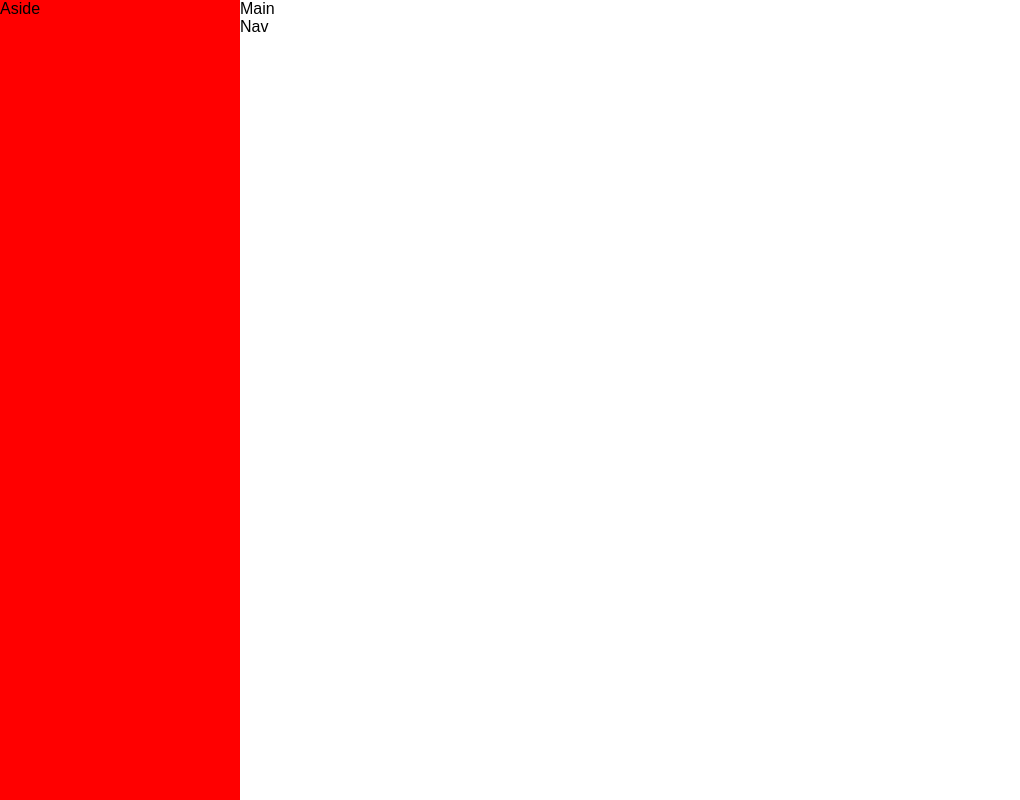
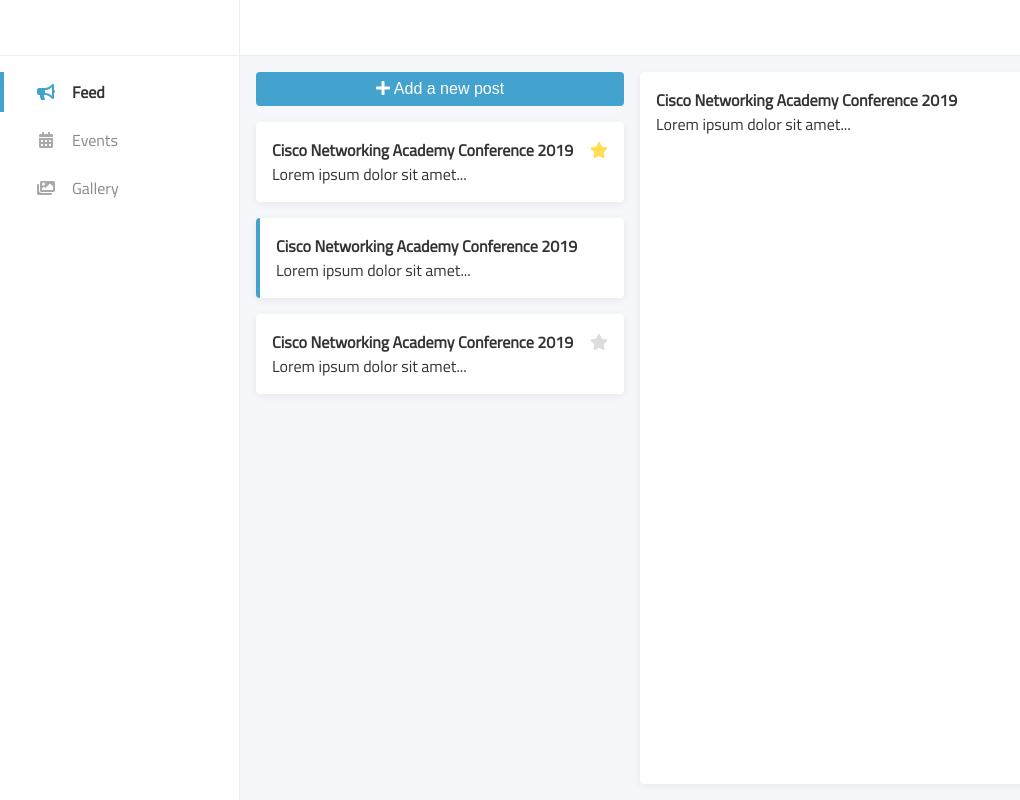
Before and after one commit to stephenjohndev/c3p, a Vue app: page /admin in a window 1280 px wide. Shown: the whole page, without its empty margins (0-1020 px from the left). Built offline with nearby package versions, Linux system fonts and the light colour scheme.

Commit message:
update playground develop

```diff
--- a/package.json
+++ b/package.json
@@ -7,12 +7,16 @@
     "build": "vue-cli-service build"
   },
   "dependencies": {
+    "@fortawesome/fontawesome-svg-core": "^1.2.17",
+    "@fortawesome/free-solid-svg-icons": "^5.8.1",
+    "@fortawesome/vue-fontawesome": "^0.1.6",
     "pug": "^2.0.3",
     "pug-plain-loader": "^1.0.0",
     "register-service-worker": "^1.6.2",
     "semistandard": "^13.0.1",
     "standard": "^12.0.1",
     "vue": "^2.6.10",
+    "vue-eva-icons": "^1.1.1",
     "vue-router": "^3.0.3",
     "vuex": "^3.0.1"
   },
--- a/src/assets/style.sass
+++ b/src/assets/style.sass
@@ -4,4 +4,4 @@
 @import 'style/base/inputs'
 
 // Helpers
-@import 'style/helpers/container'
+@import 'style/helpers/shame'
--- a/src/assets/style/base/_body.sass
+++ b/src/assets/style/base/_body.sass
@@ -1,3 +1,5 @@
+@import url('https://fonts.googleapis.com/css?family=Titillium+Web')
 body
-  font-family: sans-serif
   -webkit-font-smoothing: antialiased
+  font-family: -apple-system, BlinkMacSystemFont, 'Segoe UI', Roboto, Oxygen, Ubuntu, Cantarell, 'Open Sans', 'Helvetica Neue', sans-serif
+  font-family: 'Titillium Web', sans-serif
--- a/src/assets/style/helpers/_container.sass
+++ /dev/null
@@ -1,11 +0,0 @@
-.--container
-  width: 100%
-  max-width: 1440px
-  margin-left: auto
-  margin-right: auto
-
-.--page-high
-  height: 100vh
-
-.--page-wide
-  width: 100vw
--- /dev/null
+++ b/src/assets/style/helpers/_shame.sass
@@ -0,0 +1,32 @@
+.--container
+  width: 100%
+  max-width: 1440px
+  margin-left: auto
+  margin-right: auto
+
+.--page-high
+  height: 100vh
+
+.--page-wide
+  width: 100vw
+
+.--padding
+  padding: 1rem
+
+.--padding-small
+  padding: 0.25rem
+
+.--padding-large
+  padding: 2rem
+
+.--margin-right-xsmall
+  margin-right: 0.25rem
+
+.--margin-right
+  margin-right: 1rem
+
+.--flex
+  display: flex
+
+.--grow
+  flex-grow: 1
--- a/src/main.js
+++ b/src/main.js
@@ -7,6 +7,15 @@
 // Style
 import './assets/style.sass';
 
+// FontAwesome
+import { library } from '@fortawesome/fontawesome-svg-core';
+import { faPlus, faHome, faBullhorn, faCalendarAlt, faImages, faAngleLeft, faEllipsisV, faStar } from '@fortawesome/free-solid-svg-icons';
+import { FontAwesomeIcon } from '@fortawesome/vue-fontawesome';
+
+library.add(faPlus, faHome, faAngleLeft, faBullhorn, faCalendarAlt, faImages, faEllipsisV, faStar);
+
+Vue.component('fa', FontAwesomeIcon);
+
 Vue.config.productionTip = false;
 
 new Vue({
--- a/src/views/Admin.vue
+++ b/src/views/Admin.vue
@@ -1,20 +1,164 @@
 <template lang="pug">
   #admin
-    aside.adminDrawer Aside
-    main.adminMain Main
-      nav.adminNav Nav
+    aside.adminDrawer
+      header.adminDrawer__header
+
+      nav.adminDrawer__nav
+        ul
+          li: router-link(:to="{name: 'admin-feed'}").adminDrawer__link.adminDrawer__link--active
+            fa(icon="bullhorn" fixed-width).--margin-right
+            span Feed
+          li: router-link(:to="{name: 'admin-events'}").adminDrawer__link
+            fa(icon="calendar-alt" fixed-width).--margin-right
+            span Events
+          li: router-link(:to="{name: 'admin-gallery'}").adminDrawer__link
+            fa(icon="images" fixed-width).--margin-right
+            span Gallery
+    main.adminMain
+      header.adminMain__header
+      .adminMain__sectionWrapper
+        section
+          button.button--primary
+            fa(icon="plus").--margin-right-xsmall
+            span Add a new post
+          .card
+            .--flex
+              div.--grow
+                h4 Cisco Networking Academy Conference 2019
+                p Lorem ipsum dolor sit amet...
+              div
+                fa(icon="star" style="cursor: pointer; color: #ffdd55; ")
+          .card.card--active
+            .--flex
+              div.--grow
+                h4 Cisco Networking Academy Conference 2019
+                p Lorem ipsum dolor sit amet...
+              div
+                fa(icon="star" style="cursor: pointer; color: transparent; ")
+          .card
+            .--flex
+              div.--grow
+                h4 Cisco Networking Academy Conference 2019
+                p Lorem ipsum dolor sit amet...
+              div
+                fa(icon="star" style="cursor: pointer; color: #ddd; ")
+        section(style="flex-grow: 1; padding: 1rem; padding-left: 0")
+          .card(style="height: 100%; margin: 0")
+            h4 Cisco Networking Academy Conference 2019
+            p Lorem ipsum dolor sit amet...
+
 
 </template>
 
 <style lang="sass" scoped>
 #admin
+  // Layout
   display: flex
   height: 100vh
   width: 100vw
   max-height: 100vh
   max-width: 100vw
+  color: #333
+  overflow: hidden
 
 .adminDrawer
+  // Layout
   width: 15rem
-  background-color: red
+
+  // Look
+  background-color: white
+  border-right: 1px solid #00000011
+
+.adminDrawer__header
+  height: 3.5rem
+  display: flex
+  align-items: center
+  border-bottom: 1px solid #00000011
+.adminDrawer__nav
+  margin-top: 1rem
+
+.adminDrawer__link
+  padding: 0.5rem 2rem
+  margin-top: 0.5rem
+  border-left: 4px solid transparent
+  text-decoration: none
+  display: block
+  color: #888
+
+  svg > path
+    fill: #aaa
+
+  &:hover
+    color: #333
+    svg > path
+      fill: #43a3ce
+
+.adminDrawer__link--active
+  font-weight: bold
+  border-left: 4px solid #43a3ce
+  color: #333
+  svg > path
+    fill: #43a3ce
+
+.adminMain
+  // Layout
+  flex-grow: 1
+  display: flex
+  flex-direction: column
+
+  // Look
+  background-color: #f6f7fb
+  color: #333
+
+
+.adminMain__header
+  // Layout
+  height: 3.5rem
+  display: flex
+  align-items: center
+  padding-left: 1rem
+  padding-right: 1rem
+  background-color: white
+
+  // Look
+  border-bottom: 1px solid #00000011
+
+.adminMain__sectionWrapper
+  display: flex
+  align-items: stretch
+  flex-grow: 1
+
+  > :first-child
+    width: 25rem
+    padding: 1rem
+
+.card
+  background-color: white
+  padding: 1rem
+  margin-top: 1rem
+  border-radius: 0.25rem
+  box-shadow: 0 2px 0.5rem #00000011
+
+.card--active
+  border-left: 4px solid #43a3ce
+
+
+.button--primary
+  background-color: #43a3ce
+  color: white
+  padding: 0.5rem 1rem
+  border: none
+  border-radius: 0.25rem
+  margin-bottom: 0
+  width: 100%
+  cursor: pointer
+  transition: 0.2s background-color
+  outline: none
+
+  &:hover
+    background-color: mix(black,#43a3ce,10%)
+
+  &:active
+    background-color: mix(black,#43a3ce,20%)
+
 </style>
--- a/src/views/Home.vue
+++ b/src/views/Home.vue
@@ -1,8 +1,6 @@
 <template lang="pug">
   #home
-    .container(style="background-color: red")
-      p I'm inside a container
-      button test
+    h1 Home
 </template>
 
 
```
Also changed, not shown: src/assets/style/helpers/_spacing.sass (added), 1 other file (tests, documents, lock files or other folders).
